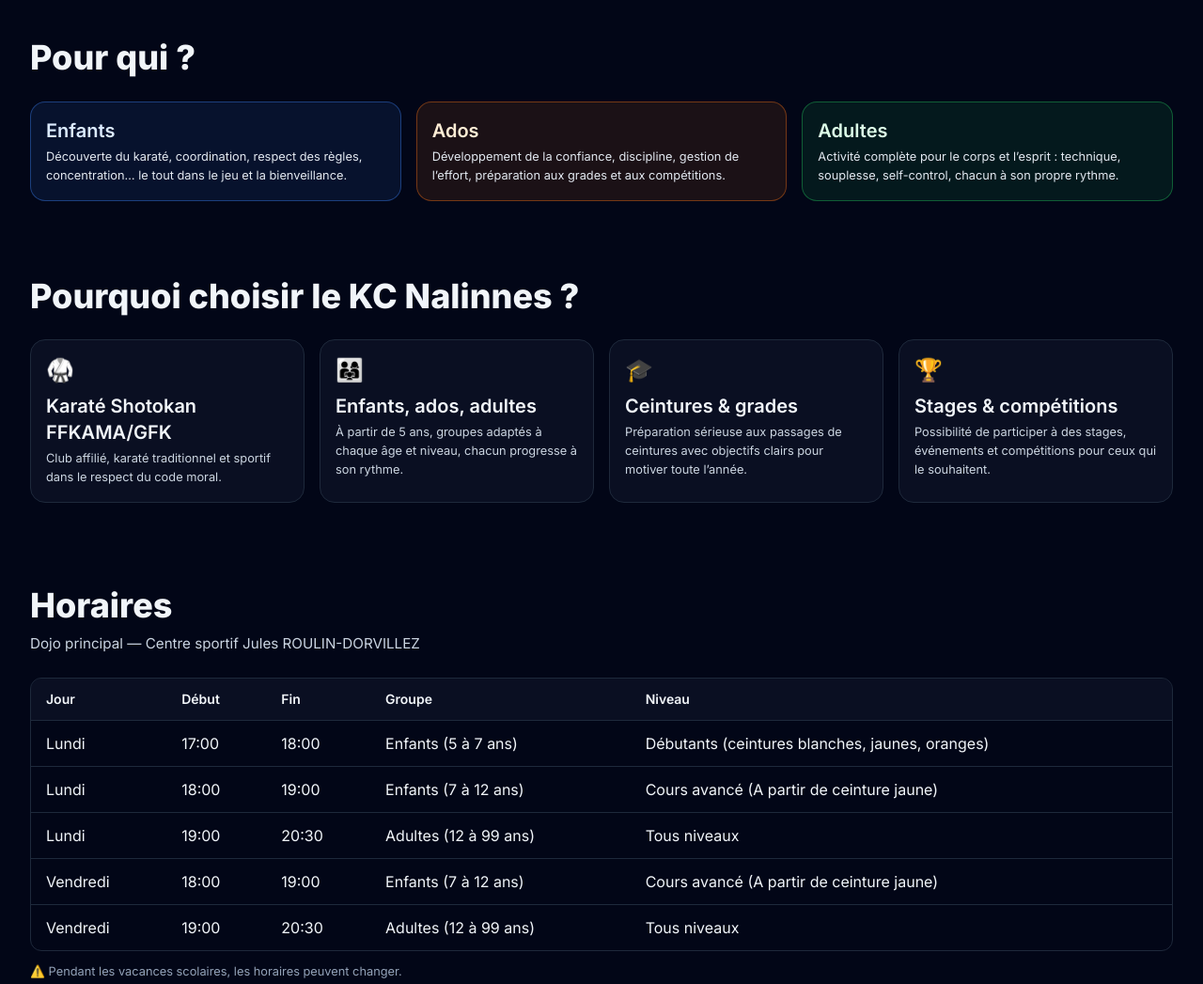
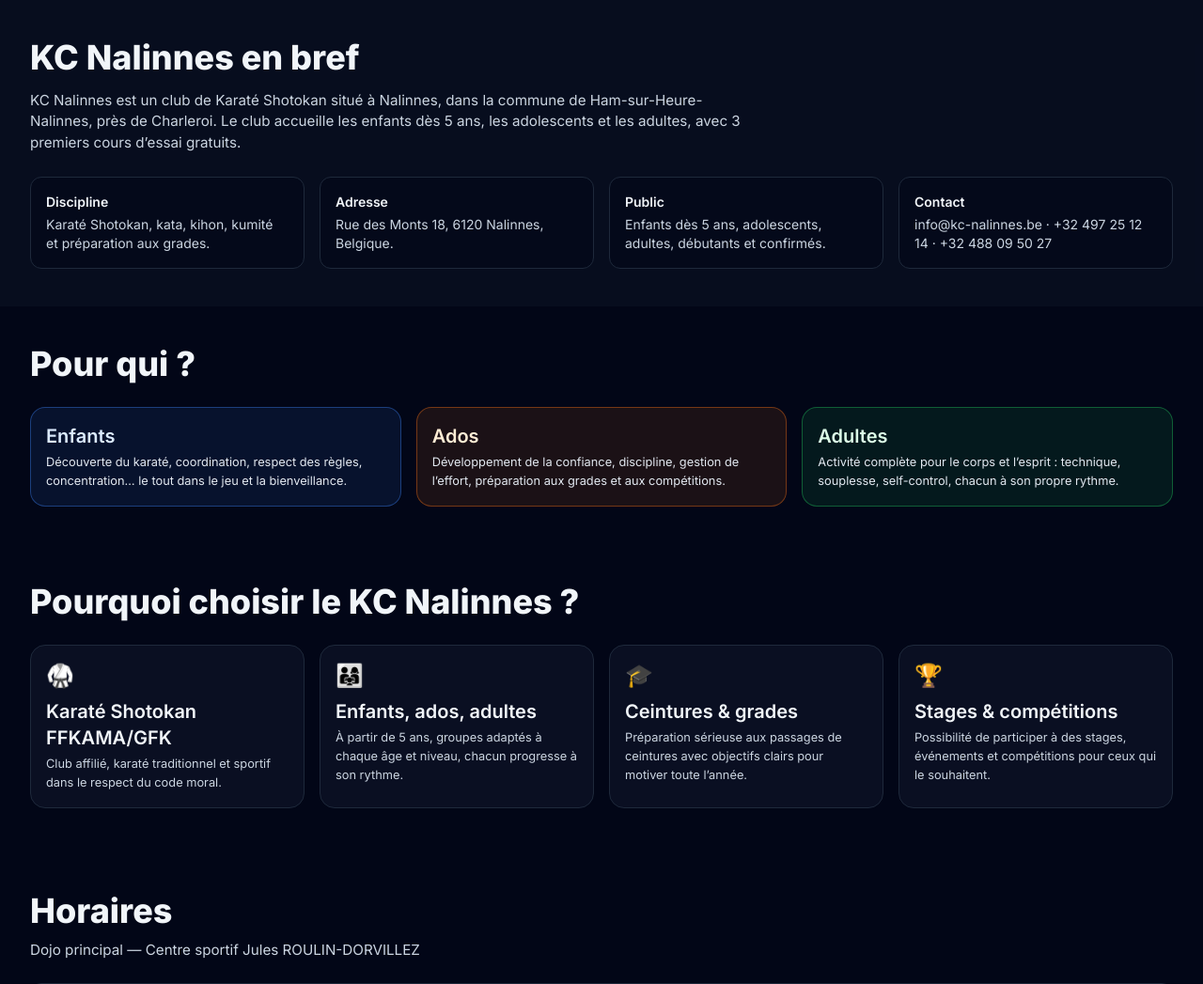
Before and after one commit to Smartappli/kc_nalinnes, a PHP site: page / in a window 1280 px wide. Shown: the part 716-1763 px from the top of the page at 94% size. Run offline with PHP 8.4, Linux system fonts and the light colour scheme; some libraries are stand-ins or nearby versions.

Commit message:
revamp phase I

```diff
--- a/index.php
+++ b/index.php
@@ -27,6 +27,7 @@
   <meta name="twitter:image" content="https://kc-nalinnes.be/assets/og-karate.jpg" />
 
   <meta name="theme-color" content="#0f172a" />
+  <link rel="alternate" type="application/json" href="/ai-summary.json" title="Résumé factuel KC Nalinnes pour moteurs génératifs" />
 
   <!-- PWA -->
   <link rel="manifest" href="/manifest.webmanifest">
@@ -62,6 +63,7 @@
     "@context": "https://schema.org",
     "@type": "SportsClub",
     "name": "KC Nalinnes",
+    "alternateName": ["Karaté Club Nalinnes", "Karate Club Nalinnes"],
     "url": "https://kc-nalinnes.be/",
     "logo": "https://kc-nalinnes.be/assets/logo-kc-nalinnes1.png",
     "image": "https://kc-nalinnes.be/assets/og-karate.jpg",
@@ -98,6 +100,17 @@
       "Hainaut"
     ],
     "sport": "Karaté Shotokan",
+    "knowsAbout": [
+      "Karaté Shotokan",
+      "Kata Shotokan",
+      "Kumité",
+      "Kihon",
+      "Dojo Kun",
+      "Préparation aux passages de ceinture"
+    ],
+    "sameAs": [
+      "https://www.facebook.com/KarateClubNalinnes"
+    ],
     "priceRange": "EUR",
     "openingHoursSpecification": [
       {
@@ -128,7 +141,13 @@
     "@type": "WebSite",
     "name": "Karaté Club Nalinnes",
     "url": "https://kc-nalinnes.be/",
-    "inLanguage": "fr-BE"
+    "inLanguage": "fr-BE",
+    "about": {
+      "@type": "SportsClub",
+      "name": "KC Nalinnes",
+      "sport": "Karaté Shotokan",
+      "address": "Rue des Monts 18, 6120 Nalinnes, Belgique"
+    }
   }
   </script>
 
@@ -160,6 +179,30 @@
           "@type": "Answer",
           "text": "Le club enseigne le Karaté Shotokan, avec une progression adaptée à tous les niveaux."
         }
+      },
+      {
+        "@type": "Question",
+        "name": "Où se trouve le KC Nalinnes ?",
+        "acceptedAnswer": {
+          "@type": "Answer",
+          "text": "Le club se trouve au Centre sportif Jules Roulin-Dorvillez, Rue des Monts 18, 6120 Nalinnes, Belgique."
+        }
+      },
+      {
+        "@type": "Question",
+        "name": "Quels sont les horaires principaux ?",
+        "acceptedAnswer": {
+          "@type": "Answer",
+          "text": "Les cours ont lieu principalement le lundi de 17h00 à 20h30 et le vendredi de 18h00 à 20h30, selon les groupes d'âge et de niveau."
+        }
+      },
+      {
+        "@type": "Question",
+        "name": "Comment contacter le club ?",
+        "acceptedAnswer": {
+          "@type": "Answer",
+          "text": "Le club peut être contacté par email à info@kc-nalinnes.be, par téléphone au +32 497 25 12 14 ou au +32 488 09 50 27."
+        }
       }
     ]
   }
@@ -391,6 +434,34 @@
           <!-- /Largeur commune -->
         </div>
       </div>
+    </div>
+  </section>
+
+  <!-- Informations essentielles -->
+  <section id="informations-essentielles" class="section bg-slate-900/40">
+    <div class="mx-auto max-w-7xl px-4 sm:px-6 lg:px-8 py-10">
+      <h2 class="text-2xl md:text-3xl font-extrabold">KC Nalinnes en bref</h2>
+      <p class="mt-3 max-w-3xl text-slate-300">
+        KC Nalinnes est un club de Karaté Shotokan situé à Nalinnes, dans la commune de Ham-sur-Heure-Nalinnes, près de Charleroi. Le club accueille les enfants dès 5 ans, les adolescents et les adultes, avec 3 premiers cours d’essai gratuits.
+      </p>
+      <dl class="mt-6 grid gap-4 md:grid-cols-2 lg:grid-cols-4 text-sm">
+        <div class="rounded-xl border border-slate-800 bg-slate-950/50 p-4">
+          <dt class="font-semibold text-slate-100">Discipline</dt>
+          <dd class="mt-1 text-slate-300">Karaté Shotokan, kata, kihon, kumité et préparation aux grades.</dd>
+        </div>
+        <div class="rounded-xl border border-slate-800 bg-slate-950/50 p-4">
+          <dt class="font-semibold text-slate-100">Adresse</dt>
+          <dd class="mt-1 text-slate-300">Rue des Monts 18, 6120 Nalinnes, Belgique.</dd>
+        </div>
+        <div class="rounded-xl border border-slate-800 bg-slate-950/50 p-4">
+          <dt class="font-semibold text-slate-100">Public</dt>
+          <dd class="mt-1 text-slate-300">Enfants dès 5 ans, adolescents, adultes, débutants et confirmés.</dd>
+        </div>
+        <div class="rounded-xl border border-slate-800 bg-slate-950/50 p-4">
+          <dt class="font-semibold text-slate-100">Contact</dt>
+          <dd class="mt-1 text-slate-300">info@kc-nalinnes.be · +32 497 25 12 14 · +32 488 09 50 27</dd>
+        </div>
+      </dl>
     </div>
   </section>
 
@@ -1151,11 +1222,23 @@
         </details>
         <details class="rounded-xl border border-slate-800 p-4">
           <summary class="font-semibold">Puis-je essayer gratuitement ?</summary>
-          <p class="mt-2 text-slate-300">Oui, la première séance est offerte.</p>
+          <p class="mt-2 text-slate-300">Oui, les 3 premiers cours d’essai sont gratuits.</p>
         </details>
         <details class="rounded-xl border border-slate-800 p-4">
           <summary class="font-semibold">À partir de quel âge ?</summary>
           <p class="mt-2 text-slate-300">À partir de 5 ans. Groupes aussi pour ados et adultes, tous niveaux.</p>
+        </details>
+        <details class="rounded-xl border border-slate-800 p-4">
+          <summary class="font-semibold">Où se trouve le club ?</summary>
+          <p class="mt-2 text-slate-300">Le dojo principal est au Centre sportif Jules Roulin-Dorvillez, Rue des Monts 18, 6120 Nalinnes, Belgique.</p>
+        </details>
+        <details class="rounded-xl border border-slate-800 p-4">
+          <summary class="font-semibold">Quels sont les horaires principaux ?</summary>
+          <p class="mt-2 text-slate-300">Les cours ont lieu principalement le lundi de 17h00 à 20h30 et le vendredi de 18h00 à 20h30, selon le groupe d’âge et le niveau.</p>
+        </details>
+        <details class="rounded-xl border border-slate-800 p-4">
+          <summary class="font-semibold">Comment contacter le KC Nalinnes ?</summary>
+          <p class="mt-2 text-slate-300">Par email à info@kc-nalinnes.be, par téléphone au +32 497 25 12 14 ou au +32 488 09 50 27.</p>
         </details>
       </div>
     </div>
```
